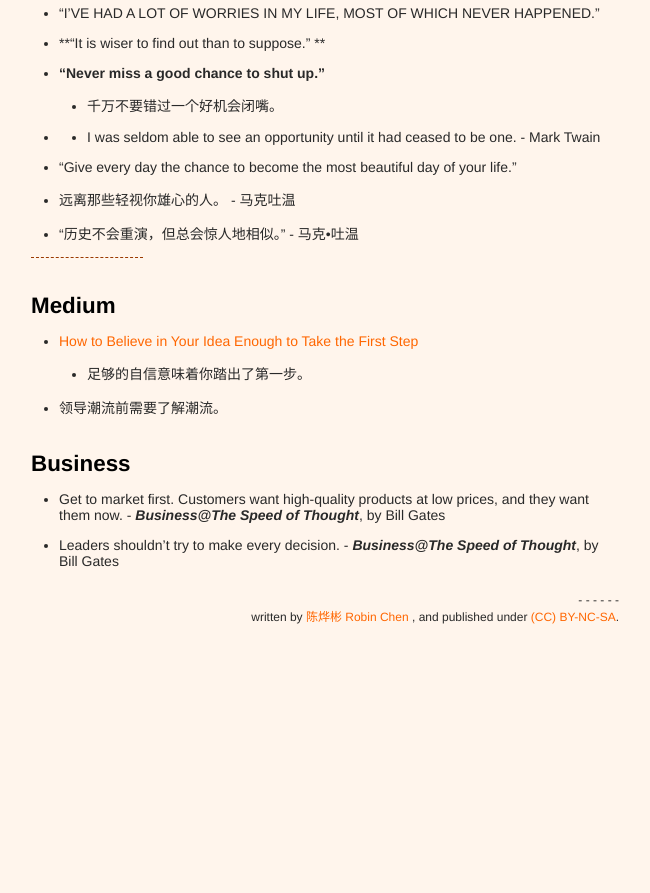
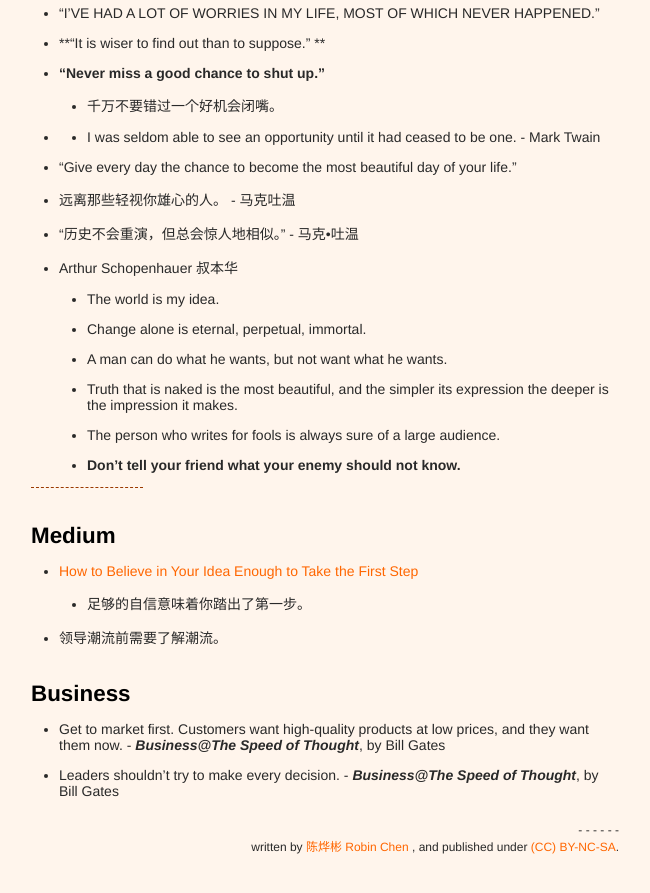
Before and after one commit to xianyuxmu/xianyuxmu.github.io, a Jekyll site: the page built from _posts/2017-06-17-chicken-soup.md, in a window 1280 px wide and 900 px high, scrolled down 12334 px. Shown: the top 893 px of the window, without its empty margins (315-965 px from the left). Built offline with Jekyll 4.4.1, drawn with Linux system fonts in a browser that asks for light colours; comment, search, counter and statistics services are not loaded; before the commit the page ends 13028 px from its top, so only the background shows below that.

Commit message:
Arthur Schopenhauer 叔本华

```diff
--- a/_posts/2017-06-17-chicken-soup.md
+++ b/_posts/2017-06-17-chicken-soup.md
@@ -354,6 +354,13 @@ Wikipedia：[Michelangelo](https://en.wikipedia.org/wiki/Michelangelo)
 - “Give every day the chance to become the most beautiful day of your life.”
 - 远离那些轻视你雄心的人。 - 马克吐温
 - “历史不会重演，但总会惊人地相似。” - 马克•吐温
+- Arthur Schopenhauer 叔本华
+	- The world is my idea.
+	- Change alone is eternal, perpetual, immortal.
+	- A man can do what he wants, but not want what he wants.
+	- Truth that is naked is the most beautiful, and the simpler its expression the deeper is the impression it makes.
+	- The person who writes for fools is always sure of a large audience.
+	- **Don’t tell your friend what your enemy should not know.**
 
 
 ----
```
Also changed, not shown: _posts/2018-05-02-monthly-reading.md (+1 -0 lines).
